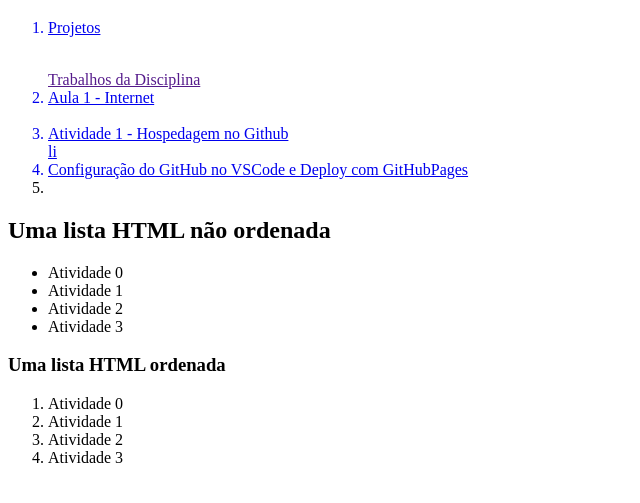
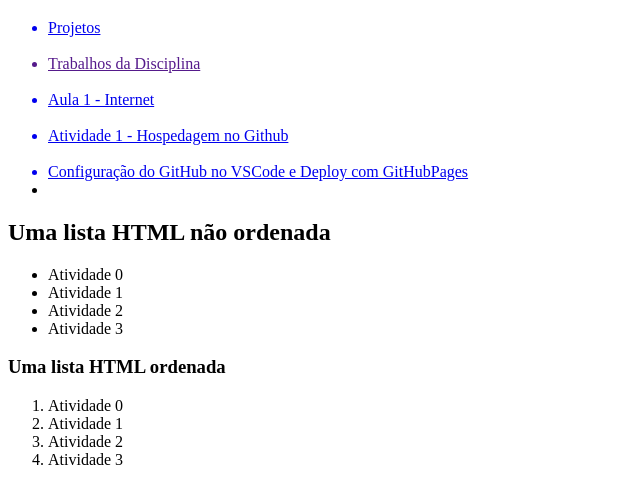
Before and after one commit to desenvollvedor/spodwe1, a plain HTML site: page index.html in a window 1280 px wide. Shown: the part 61-564 px from the top of the page, without its empty margins (0-640 px from the left). Drawn offline with Linux system fonts and the light colour scheme.

Commit message:
Update index.html

```diff
--- a/index.html
+++ b/index.html
@@ -13,13 +13,13 @@
       <body>
         <!-- H1 é como um Motor de Busca em sites de busca -->
         <h1> SPODWE1 - Desenvolvimento Web I </h1>
-          <ol>
-          <a href="https://eadcampus.spo.ifsp.edu.br/course/index.php?categoryid=3"><li>Projetos</li></a><br></p>
-          <a href="">Trabalhos da Disciplina</a><br>
+          <ul>
+          <a href="https://eadcampus.spo.ifsp.edu.br/course/index.php?categoryid=3"><li>Projetos</li></a><br>
+          <a href=""><li>Trabalhos da Disciplina</li></a><br>
           <a href="https://eadcampus.spo.ifsp.edu.br/mod/resource/view.php?id=411324"><li>Aula 1 - Internet</li></a><br>
-          <a href="https://eadcampus.spo.ifsp.edu.br/mod/assign/view.php?id=405913"><li>Atividade 1 - Hospedagem no Github</li>li</a><br>
+          <a href="https://eadcampus.spo.ifsp.edu.br/mod/assign/view.php?id=405913"><li>Atividade 1 - Hospedagem no Github</li></a><br>
           <a href="https://eadcampus.spo.ifsp.edu.br/mod/url/view.php?id=419151"><li>Configuração do GitHub no VSCode e Deploy com GitHubPages<li></a><br>
-          </ol>
+          </ul>
 
 
         <h2> Uma lista HTML não ordenada </h2>
```
